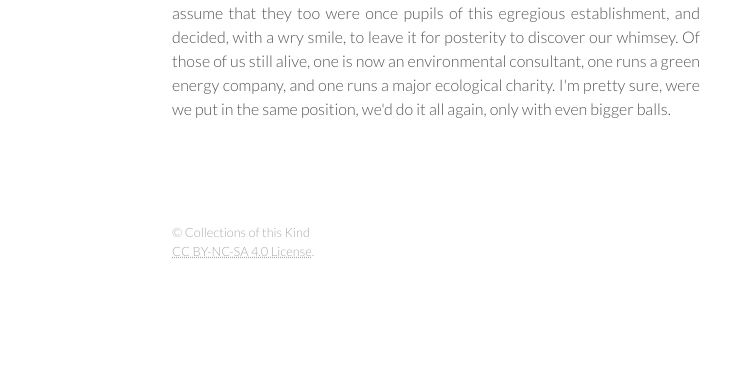
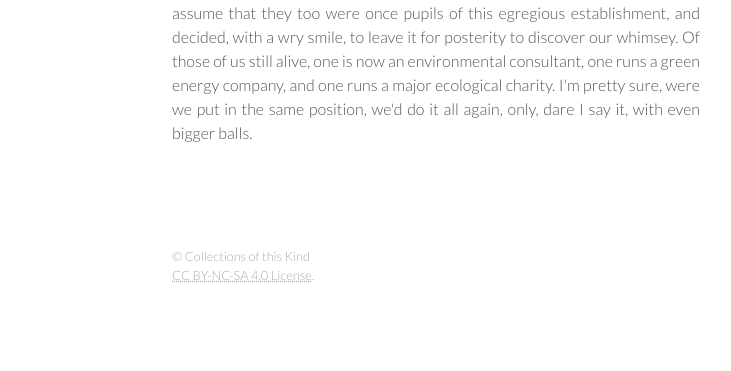
Before and after one commit to CollectionsOfThisKind/collectionsofthiskind.github.io, a Jekyll site: the page built from pages/diary/giant.html, in a window 1280 px wide. Shown: the part 1554-1925 px from the top of the page, without its empty margins (78-809 px from the left). Built offline with Jekyll 4.4.1, drawn with Linux system fonts in a browser that asks for light colours; some of the changed text lies outside the part shown.

Commit message:
Add files via upload

```diff
--- a/pages/diary/giant.html
+++ b/pages/diary/giant.html
@@ -52,7 +52,7 @@ the adjacent canal, and away.
 <p>
 I hope to live long enough that one day I shall meet that generous helicopter pilot and their camera crew, and shake them firmly by the hand. I can only assume that they too were once pupils of this
 egregious establishment, and decided, with a wry smile, to leave it for posterity to discover our whimsey. Of those of us still alive, one is now an environmental consultant, one runs a green energy company,
-and one runs a major ecological charity. I'm pretty sure, were we put in the same position, we'd do it all again, only with even bigger balls.
+and one runs a major ecological charity. I'm pretty sure, were we put in the same position, we'd do it all again, only, dare I say it, with even bigger balls.
 
 
 <p class=diarydate>20 Jun 1988</p>
```
